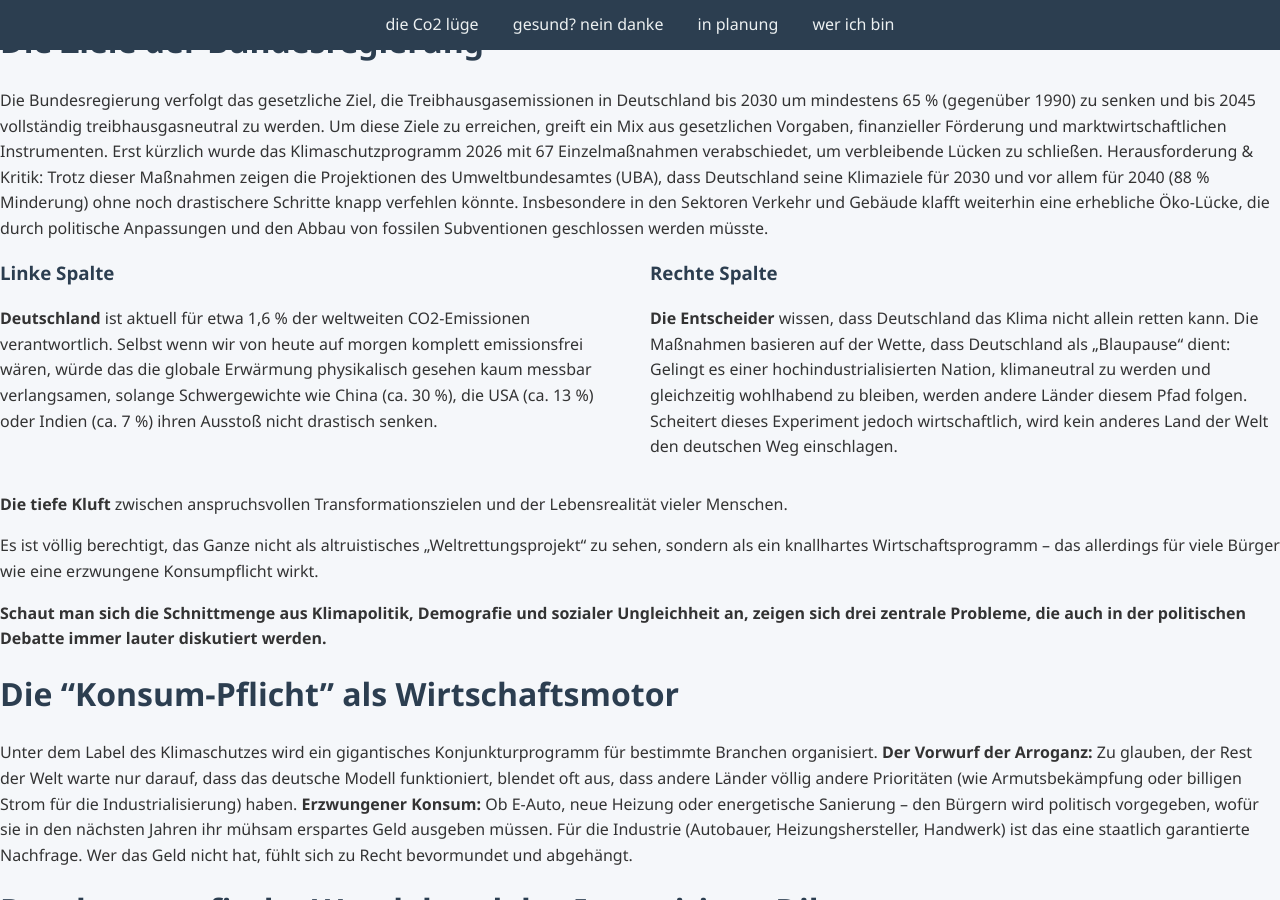
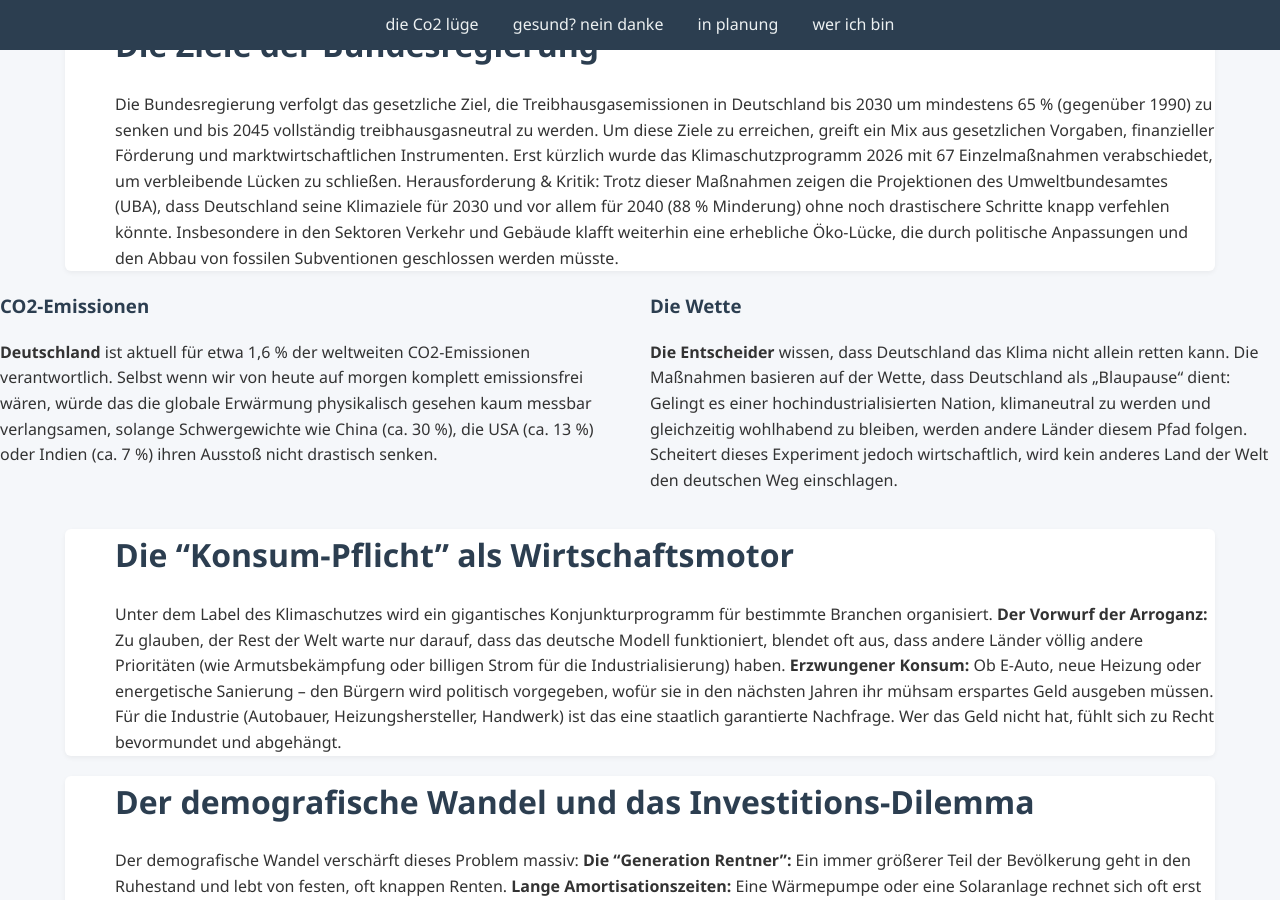
Before and after one commit to TheGermanTruth/TheGermanTruth, a Jekyll site: the page built from index.md, in a window 1280 px wide and 900 px high, scrolled down 528 px. Built offline with Jekyll 4.4.1, drawn with Linux system fonts in a browser that asks for light colours; our own code applies the rules of GitHub Pages for plain Markdown files.

Commit message:
Update index.md

```diff
--- a/index.md
+++ b/index.md
@@ -3,6 +3,7 @@
 layout: default
 title: "Die Co2 Lüge"
 ---
+<div class="section one-column" markdown="1">
 
 
 # Die Ziele der Bundesregierung
@@ -20,12 +21,13 @@ Insbesondere in den Sektoren Verkehr und Gebäude klafft weiterhin eine erheblic
 Öko-Lücke, die durch politische Anpassungen und den Abbau von fossilen
 Subventionen geschlossen werden müsste.
 
+</div>
 
 <div class="two-columns" markdown="1">
 
 <div class="column" markdown="1">
 
-### Linke Spalte
+### CO2-Emissionen
 **Deutschland** ist aktuell für etwa 1,6 % der weltweiten CO2-Emissionen
 verantwortlich. Selbst wenn wir von heute auf morgen komplett emissionsfrei wären,
 würde das die globale Erwärmung physikalisch gesehen kaum messbar verlangsamen,
@@ -36,7 +38,7 @@ ihren Ausstoß nicht drastisch senken.
 
 <div class="column" markdown="1">
 
-### Rechte Spalte
+### Die Wette
 **Die Entscheider** wissen, dass Deutschland das Klima nicht allein retten kann. Die
 Maßnahmen basieren auf der Wette, dass Deutschland als „Blaupause“ dient: Gelingt
 es einer hochindustrialisierten Nation, klimaneutral zu werden und gleichzeitig
@@ -48,48 +50,28 @@ einschlagen.
 
 </div>
 
-
-
-
-
-
-**Die tiefe Kluft** zwischen anspruchsvollen Transformationszielen und der
-Lebensrealität vieler Menschen.
-
-Es ist völlig berechtigt, das Ganze nicht als altruistisches „Weltrettungsprojekt“ zu
-sehen, sondern als ein knallhartes Wirtschaftsprogramm – das allerdings für viele
-Bürger wie eine erzwungene Konsumpflicht wirkt.
-
-
-**Schaut man sich die Schnittmenge aus Klimapolitik, Demografie und sozialer
-Ungleichheit an, zeigen sich drei zentrale Probleme, die
-auch in der politischen Debatte immer lauter diskutiert werden.**
-
-
-
-
-
-
+<div class="section one-column" markdown="1">
 
 # Die "Konsum-Pflicht" als Wirtschaftsmotor
-Unter dem Label des Klimaschutzes wird ein gigantisches Konjunkturprogramm für bestimmte Branchen organisiert. **Der Vorwurf der Arroganz:** Zu glauben, der Rest der Welt warte nur darauf, dass das deutsche Modell funktioniert, blendet oft aus, dass andere Länder völlig andere Prioritäten (wie Armutsbekämpfung oder billigen Strom für die Industrialisierung) haben. **Erzwungener Konsum:** Ob E-Auto, neue Heizung oder energetische Sanierung – den Bürgern wird politisch vorgegeben, wofür sie in den nächsten Jahren ihr mühsam erspartes Geld ausgeben müssen. Für die Industrie (Autobauer, Heizungshersteller, Handwerk) ist das eine staatlich garantierte Nachfrage. Wer das Geld nicht hat, fühlt sich zu Recht bevormundet und abgehängt.
+Unter dem Label des Klimaschutzes wird ein gigantisches Konjunkturprogramm für bestimmte Branchen organisiert.
+**Der Vorwurf der Arroganz:** Zu glauben, der Rest der Welt warte nur darauf, dass das deutsche Modell funktioniert, blendet oft aus, dass andere Länder völlig andere Prioritäten (wie Armutsbekämpfung oder billigen Strom für die Industrialisierung) haben.
+**Erzwungener Konsum:** Ob E-Auto, neue Heizung oder energetische Sanierung – den Bürgern wird politisch vorgegeben, wofür sie in den nächsten Jahren ihr mühsam erspartes Geld ausgeben müssen. Für die Industrie (Autobauer, Heizungshersteller, Handwerk) ist das eine staatlich garantierte Nachfrage. Wer das Geld nicht hat, fühlt sich zu Recht bevormundet und abgehängt.
 
+</div>
 
-
-
-
+<div class="section one-column" markdown="1">
 
 # Der demografische Wandel und das Investitions-Dilemma
-Der demografische Wandel verschärft dieses Problem massiv:**Die "Generation Rentner":** Ein immer größerer Teil der Bevölkerung geht in den Ruhestand und lebt von festen, oft knappen Renten.**Lange Amortisationszeiten:** Eine Wärmepumpe oder eine Solaranlage rechnet sich oft erst nach 15 bis 20 Jahren durch eingesparte Energiekosten. Für einen 75 jährigen Rentner ist eine solche Investition von oft Zehntausenden Euro wirtschaftlich völlig irrational. Er erlebt nur die hohen Anschaffungskosten, wird den finanziellen Nutzen aber vermutlich nicht mehr erleben.
+Der demografische Wandel verschärft dieses Problem massiv:
+**Die "Generation Rentner":** Ein immer größerer Teil der Bevölkerung geht in den Ruhestand und lebt von festen, oft knappen Renten.
+**Lange Amortisationszeiten:** Eine Wärmepumpe oder eine Solaranlage rechnet sich oft erst nach 15 bis 20 Jahren durch eingesparte Energiekosten. Für einen 75 jährigen Rentner ist eine solche Investition von oft Zehntausenden Euro wirtschaftlich völlig irrational. Er erlebt nur die hohen Anschaffungskosten, wird den finanziellen Nutzen aber vermutlich nicht mehr erleben.
 
+</div>
 
-
-
-
-
+<div class="section one-column" markdown="1">
 
 # Die soziale Schieflage der CO2-Abgabe (Regressive Wirkung)
-  Die CO2-Abgabe auf Heizen und Tanken trifft die Bevölkerung extrem ungleich. In der Ökonomie nennt man das eine **regressive Steuer:**
+Die CO2-Abgabe auf Heizen und Tanken trifft die Bevölkerung extrem ungleich. In der Ökonomie nennt man das eine **regressive Steuer:**
 
 **Wer viel verdient**, spürt die CO2-Abgabe kaum. Er fährt vielleicht ohnehin ein
 modernes E-Auto, wohnt in einem sanierten Eigenheim mit Solardach und zahlt
@@ -100,9 +82,9 @@ Verbrenner-Auto angewiesen, um zur Arbeit zu kommen. Diese Gruppe zahlt
 prozentual einen weitaus größeren Teil ihres Einkommens für die CO2-
 Bepreisung.
 
+</div>
 
-
-
+<div class="section one-column" markdown="1">
 
 # Das nicht eingelöste Versprechen: Das "Klimageld"
 Eigentlich war von der Politik ein Schutzmechanismus versprochen worden, um genau diese soziale Schieflage zu verhindern: das sogenannte Klimageld.
@@ -116,10 +98,12 @@ verschleppt oder zweckentfremdet wurde, um stattdessen Industrie-Subventionen zu
 finanzieren, ist einer der Hauptgründe, warum die Akzeptanz für die Klimapolitik in
 weiten Teilen der Bevölkerung kollabiert ist.
 
+</div>
 
-
-
+<div class="section one-column" markdown="1">
 
 **Wenn Klimaschutz als elitäres Projekt wahrgenommen wird, das die Wirtschaft ankurbeln soll, während ältere
 Menschen und Geringverdiener die Zeche zahlen, verliert der Staat den
 gesellschaftlichen Rückhalt.**
+
+</div>
```
